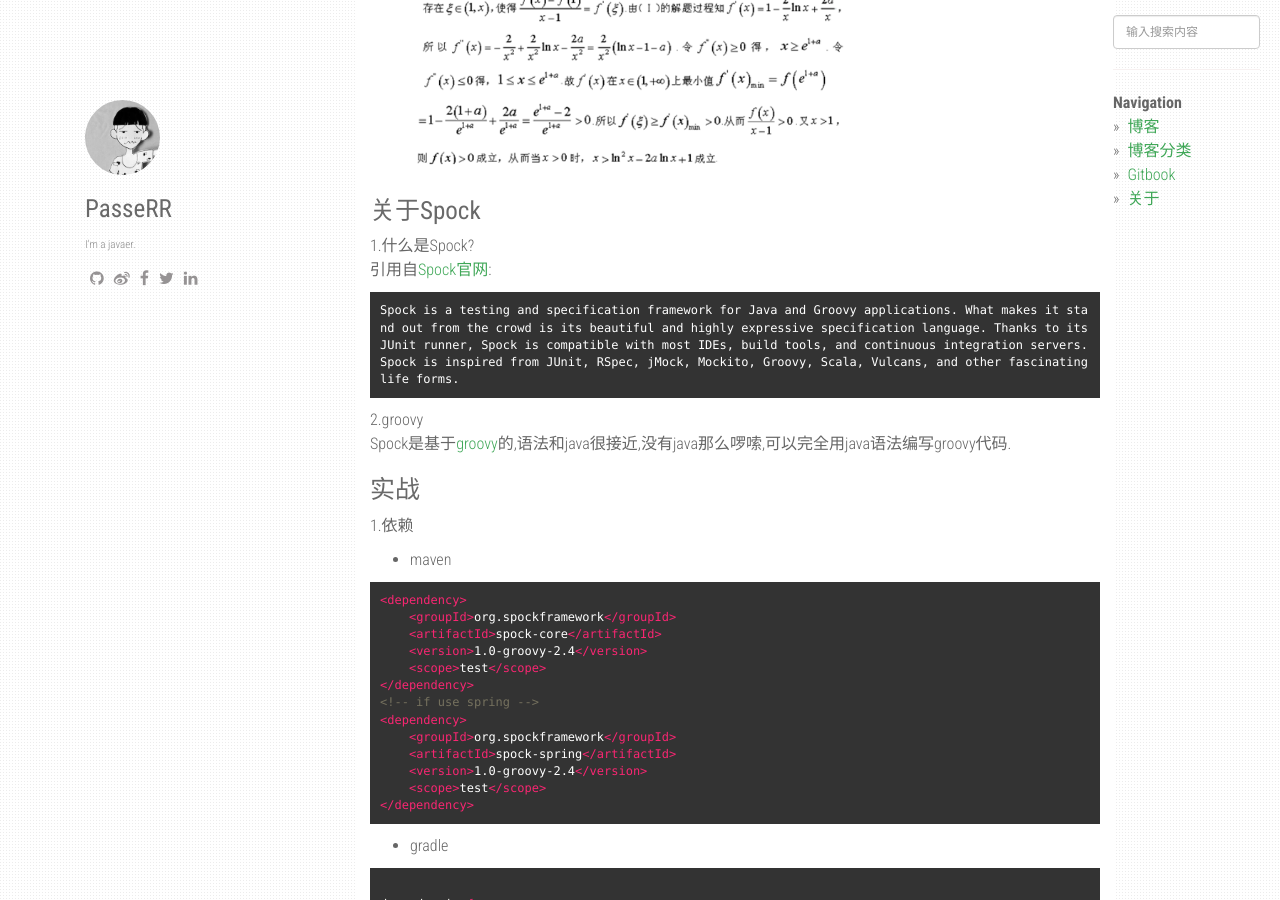
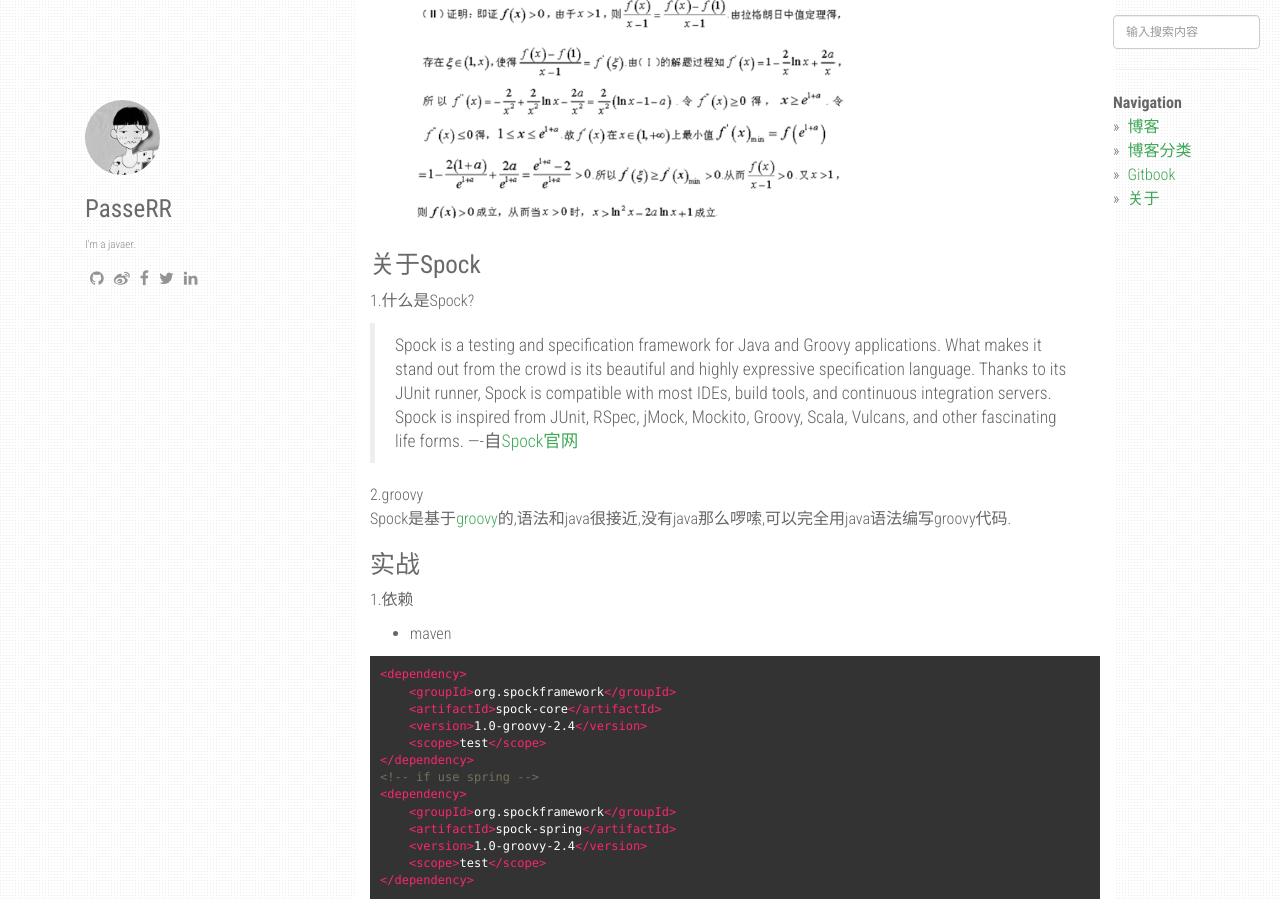
Before and after one commit to PasseRR/passerr.github.io, a Jekyll site: the page built from _posts/2017-07-12-java-unit-test-spock.md, in a window 1280 px wide and 900 px high, scrolled down 1166 px. Built offline with Jekyll 4.4.1, drawn with Linux system fonts in a browser that asks for light colours; nearby versions of some CDN libraries; Markdown is read by kramdown in place of the engine named in the settings; some of the changed text lies outside the part shown.

Commit message:
update spock

````diff
--- a/_posts/2017-07-12-java-unit-test-spock.md
+++ b/_posts/2017-07-12-java-unit-test-spock.md
@@ -6,9 +6,8 @@ categories: [java]
 ---
 # 前言
 1.单元测试是什么?
-```
-单元测试（英语：Unit Testing）又称为模块测试, 是针对程序模块（软件设计的最小单位）来进行正确性检验的测试工作。程序单元是应用的最小可测试部件。在过程化编程中，一个单元就是单个程序、函数、过程等；对于面向对象编程，最小单元就是方法，包括基类（超类）、抽象类、或者派生类（子类）中的方法。   ----引用自维基百科
-```
+> 单元测试（英语：Unit Testing）又称为模块测试, 是针对程序模块（软件设计的最小单位）来进行正确性检验的测试工作。程序单元是应用的最小可测试部件。在过程化编程中，一个单元就是单个程序、函数、过程等；对于面向对象编程，最小单元就是方法，包括基类（超类）、抽象类、或者派生类（子类）中的方法。   ----引用自[维基百科](https://zh.wikipedia.org/wiki/%E5%8D%95%E5%85%83%E6%B5%8B%E8%AF%95)
+
 2.关于单元测试
 java单元测试用的比较多的如jUnit,testng等。单元测试代码总是充斥着各种when(),any(),return(),加上java本身就是一秒啰嗦的语言,使得写单元测试成为了一件体力活。不同的人写出来的单元测试也是五花八门：
 
@@ -23,10 +22,8 @@ java单元测试用的比较多的如jUnit,testng等。单元测试代码总是
 
 # 关于Spock
 1.什么是Spock?
-引用自[Spock官网](http://spockframework.org/):
-```
-Spock is a testing and specification framework for Java and Groovy applications. What makes it stand out from the crowd is its beautiful and highly expressive specification language. Thanks to its JUnit runner, Spock is compatible with most IDEs, build tools, and continuous integration servers. Spock is inspired from JUnit, RSpec, jMock, Mockito, Groovy, Scala, Vulcans, and other fascinating life forms.
-```
+> Spock is a testing and specification framework for Java and Groovy applications. What makes it stand out from the crowd is its beautiful and highly expressive specification language. Thanks to its JUnit runner, Spock is compatible with most IDEs, build tools, and continuous integration servers. Spock is inspired from JUnit, RSpec, jMock, Mockito, Groovy, Scala, Vulcans, and other fascinating life forms. ----自[Spock官网](http://spockframework.org/)
+
 2.groovy
 Spock是基于[groovy](http://www.groovy-lang.org/)的,语法和java很接近,没有java那么啰嗦,可以完全用java语法编写groovy代码.
 
````
